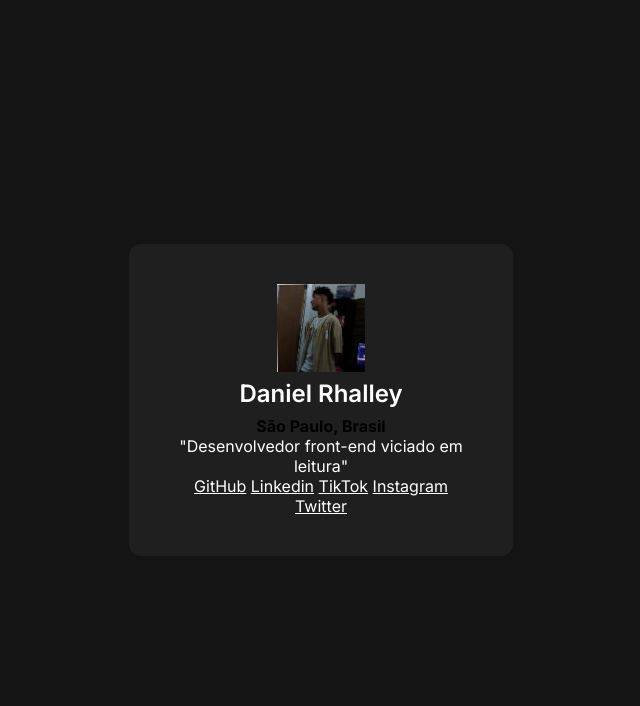
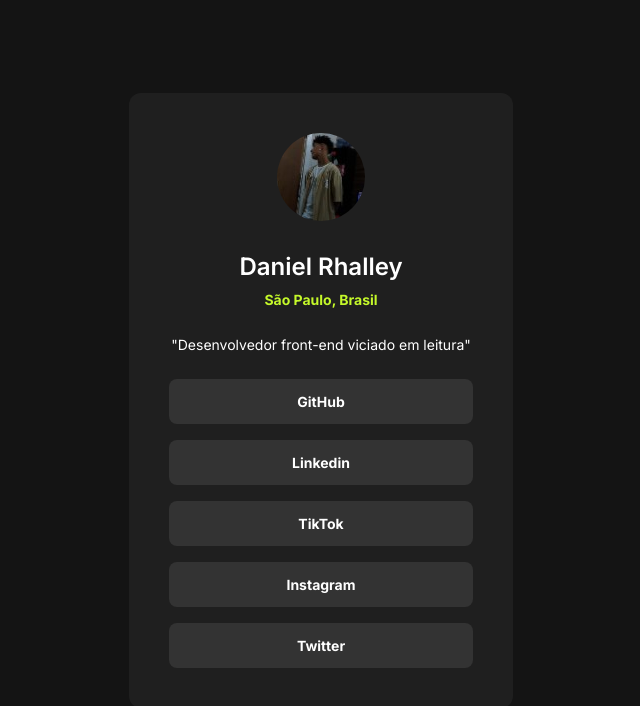
Before and after one commit to DanielRhalley12Cti/meus-link, a plain HTML site: page index.html in a window 1280 px wide. Shown: the whole page, without its empty margins (319-959 px from the left). Drawn offline with Linux system fonts and the light colour scheme.

Commit message:
desenvolvimento do CSS terminado

```diff
--- a/style.css
+++ b/style.css
@@ -27,7 +27,7 @@ a {
     color: #FFF;
 }
 
-p div img {
+div img {
     border-radius: 50%;
     margin-bottom: 24px;
 }
@@ -39,6 +39,29 @@ div h1 {
     margin-bottom: 4px;
 }
 
+div strong {
+    color: #C4F82A;
+    font-size: 14px;
+    line-height: 21px;
+}
+
 div p {
+    margin-block: 24px;
+    font-size: 14px;
+    line-height: 21px;
+}
 
+div a+a {
+    margin-top: 16px;
 }
+
+div a {
+    display: block;
+    text-decoration: none;
+    background-color: #333333;
+    padding: 12px;
+    border-radius: 8px;
+    font-weight: 700;
+    font-size: 14px;
+    line-height: 21px;
+}
```
